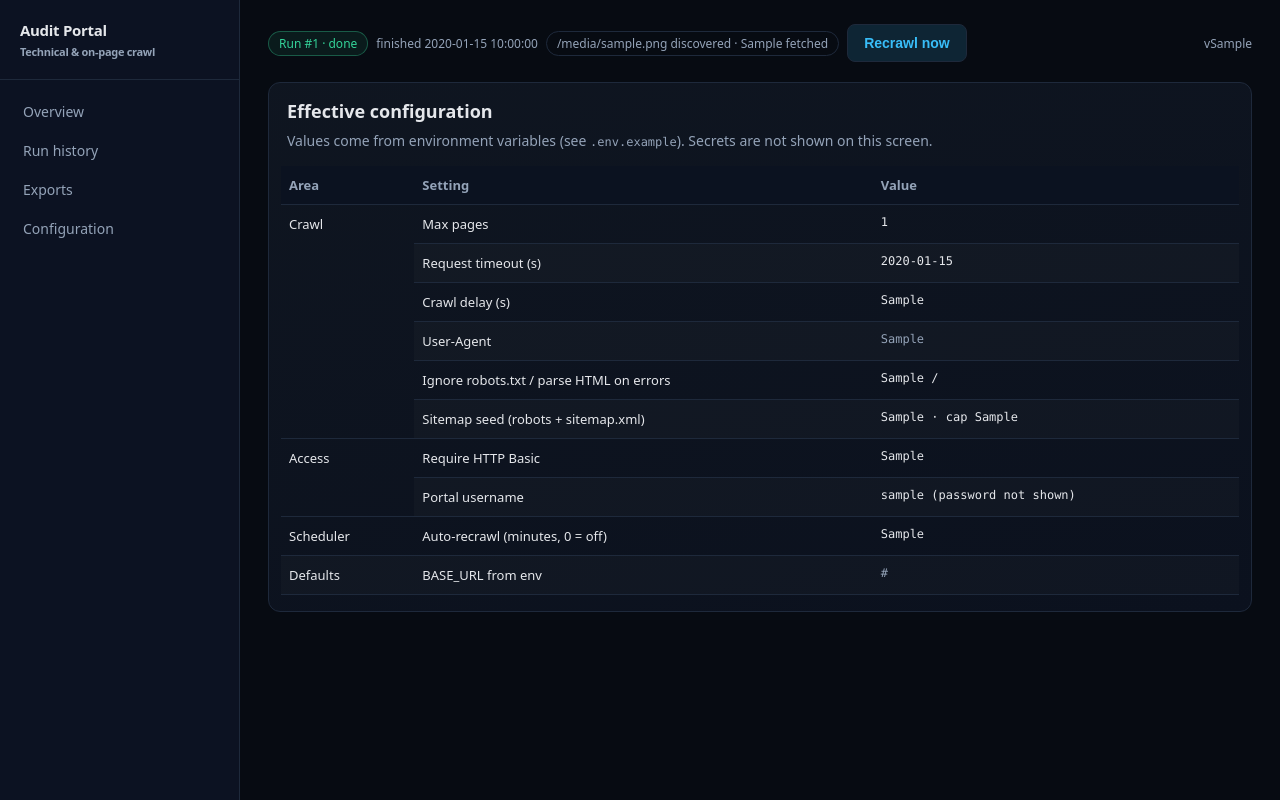
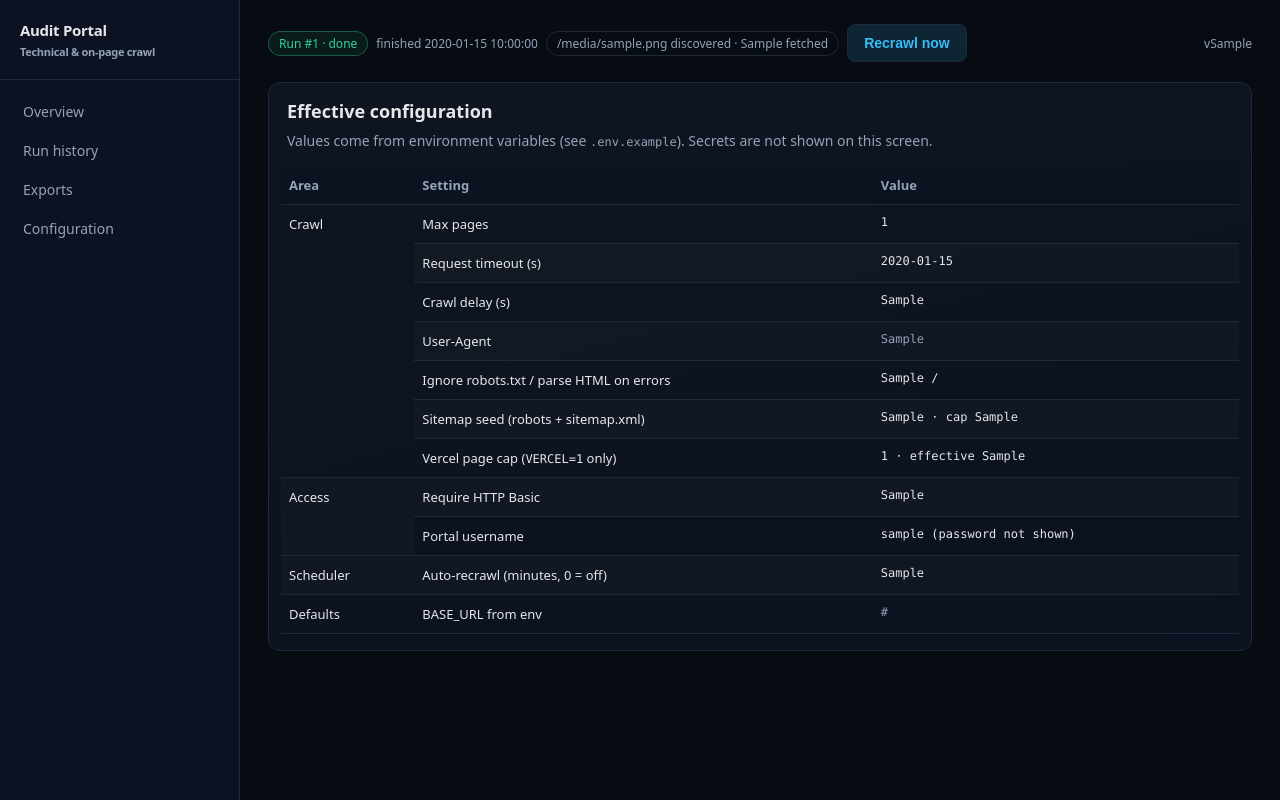
Before and after one commit to modester-Aish/audit, a Flask app: template audit_portal/templates/settings.html in a window 1280 px wide. Run offline with Flask 3, Linux system fonts and the light colour scheme; the template is opened without the code that fills it: most values are stand-ins (such as "Sample title", 1, 10 or a date in 2020); parts of the project's set-up code (start-up, migrations or seed data) failed here and were passed over.

Commit message:
Vercel: sync crawl, archive superseded runs, higher caps
- Run crawl in-request when VERCEL=1; disable auto-recrawl thread on Vercel
- Archive cancelled runs before wipe; allow cancelled in run snapshots
- VERCEL_MAX_PAGES default 5000 (align with MAX_PAGES); vercel.json maxDuration 300
- UI warnings, settings row, history copy; api run-status uses crawl_page_cap
- Smoke test for crawl_page_cap clamp

Made-with: Cursor

```diff
--- a/audit_portal/routes.py
+++ b/audit_portal/routes.py
@@ -1,5 +1,6 @@
 from __future__ import annotations
 
+import os
 from dataclasses import dataclass
 from typing import Any, Dict, List, Tuple
 from urllib.parse import quote
@@ -13,7 +14,7 @@ from .storage import list_run_history, load_archived_run, load_state
 
 bp = Blueprint("routes", __name__)
 
-PORTAL_VERSION = "2.3.2"
+PORTAL_VERSION = "2.3.3"
 
 
 @bp.app_template_filter("index_explain")
@@ -53,6 +54,7 @@ def _inject_run_context() -> Dict[str, Any]:
         "latest_run": run,
         "target_base_url": tgt,
         "settings": st,
+        "vercel_serverless": bool(os.environ.get("VERCEL")),
     }
 
 
@@ -610,7 +612,7 @@ def api_run_status():
     return jsonify(
         run=run,
         target_base_url=(state.get("target_base_url") or "").strip(),
-        max_pages=int(getattr(st, "max_pages", 5000) or 5000),
+        max_pages=int(st.crawl_page_cap()),
     )
 
 
--- a/audit_portal/storage.py
+++ b/audit_portal/storage.py
@@ -99,7 +99,7 @@ def archive_completed_run(state: Dict[str, Any]) -> None:
     if rid <= 0:
         return
     status = str(run.get("status") or "")
-    if status not in ("done", "error"):
+    if status not in ("done", "error", "cancelled"):
         return
     os.makedirs(_runs_dir(), exist_ok=True)
     path = _run_snapshot_path(rid)
--- a/audit_portal/templates/dashboard.html
+++ b/audit_portal/templates/dashboard.html
@@ -8,6 +8,9 @@
         <div style="font-weight:800; font-size:17px; margin-bottom:6px;">Target website</div>
         <div class="muted" style="font-size:14px; max-width:560px;">
           Enter the site root. We crawl the <strong>whole site</strong>: URLs are queued from <strong>sitemaps</strong> (<span class="mono">robots.txt</span> + <span class="mono">/sitemap.xml</span>, nested indexes) <em>and</em> internal <span class="mono">&lt;a href&gt;</span> links on each HTML page-up to your max page limit. Each URL gets <span class="mono">&lt;title&gt;</span>, meta / OG / Twitter text, H1, canonical, robots, timing, and body internal links.
+          {% if vercel_serverless %}
+            <span class="small"><strong>Vercel:</strong> each “Recrawl” may take a while—keep the tab open until the page reloads. Page cap this deployment: <span class="mono">{{ settings.crawl_page_cap() }}</span>.</span>
+          {% endif %}
         </div>
       </div>
       {% if not viewing_archived %}
--- a/audit_portal/templates/history.html
+++ b/audit_portal/templates/history.html
@@ -5,10 +5,10 @@
   <div class="panel">
     <h2 style="margin:0 0 8px; font-size:18px;">Completed crawl runs</h2>
     <p class="muted" style="margin:0 0 16px; font-size:14px;">
-      Each finished or failed crawl is snapshotted so you can revisit results without affecting the live workspace.
+      Finished, failed, and <strong>superseded</strong> crawls (when you start a new run while one was in progress) are snapshotted so you can reopen them without changing the live workspace.
     </p>
     {% if not runs %}
-      <p class="muted">No archived runs yet. Finish a crawl to see it listed here.</p>
+      <p class="muted">No archived runs yet. Complete a crawl on the overview (or start a second crawl while one is running) to see entries here.</p>
     {% else %}
       <div class="table-wrap">
         <table class="data">
--- a/audit_portal/templates/layout.html
+++ b/audit_portal/templates/layout.html
@@ -339,6 +339,13 @@
           Viewing archived run #{{ archived_run_id }}. <a href="{{ url_for('routes.dashboard') }}">Return to live data</a>
         </div>
       {% endif %}
+      {% if vercel_serverless %}
+        <div class="banner-warn" style="line-height:1.5;">
+          <strong>Vercel (serverless):</strong> Crawls run <em>inside</em> the “Recrawl” request—background threads freeze after a normal response, which is why you previously saw one page or mismatched live counts.
+          This build caps each run at <span class="mono">{{ settings.crawl_page_cap() }}</span> pages (<span class="mono">VERCEL_MAX_PAGES</span> env, default 5000, same as <span class="mono">MAX_PAGES</span>). Raise or lower only if your plan’s function <strong>max duration</strong> allows (see <span class="mono">vercel.json</span>).
+          Data lives under <span class="mono">/tmp</span> and can differ between instances; finished runs appear under <strong>Run history</strong>. For unlimited full-site crawls, run the app locally or on a VPS with persistent disk.
+        </div>
+      {% endif %}
       <div class="top-strip">
         <div class="run-meta">
           {% if latest_run %}
@@ -356,11 +363,6 @@
               <span id="live-discovered">{{ latest_run.pages_discovered or 0 }}</span> discovered ·
               <span id="live-fetched">{{ latest_run.pages_fetched or 0 }}</span> fetched
             </span>
-            {% if latest_run.status == 'running' and not viewing_archived %}
-              <div class="progress-track" title="Live progress (pages discovered)">
-                <div class="progress-bar" id="live-progress-bar"></div>
-              </div>
-            {% endif %}
             {% if latest_run.error_message %}
               <span class="pill bad">{{ latest_run.error_message[:120] }}{% if latest_run.error_message|length > 120 %}…{% endif %}</span>
             {% endif %}
@@ -379,7 +381,7 @@
           <div class="live-crawl-head">
             <span class="live-pulse-dot" aria-hidden="true"></span>
             <span class="live-progress-label" id="live-progress-label">
-              Crawling… <span id="live-count-pct">{{ latest_run.pages_discovered or 0 }}</span> / <span id="live-cap">{{ settings.max_pages|default(5000) }}</span> pages
+              Crawling… <span id="live-count-pct">{{ latest_run.pages_discovered or 0 }}</span> / <span id="live-cap">{{ settings.crawl_page_cap() }}</span> pages
             </span>
           </div>
           <div class="live-current-wrap">
--- a/audit_portal/templates/settings.html
+++ b/audit_portal/templates/settings.html
@@ -13,12 +13,13 @@
           <tr><th>Area</th><th>Setting</th><th>Value</th></tr>
         </thead>
         <tbody>
-          <tr><td rowspan="6">Crawl</td><td>Max pages</td><td class="mono">{{ settings.max_pages }}</td></tr>
+          <tr><td rowspan="7">Crawl</td><td>Max pages</td><td class="mono">{{ settings.max_pages }}</td></tr>
           <tr><td>Request timeout (s)</td><td class="mono">{{ settings.request_timeout_seconds }}</td></tr>
           <tr><td>Crawl delay (s)</td><td class="mono">{{ settings.crawl_delay_seconds }}</td></tr>
           <tr><td>User-Agent</td><td class="mono small">{{ settings.user_agent }}</td></tr>
           <tr><td>Ignore robots.txt / parse HTML on errors</td><td class="mono">{{ settings.ignore_robots_txt }} / {{ settings.try_parse_html_on_error }}</td></tr>
           <tr><td>Sitemap seed (robots + sitemap.xml)</td><td class="mono">{{ settings.use_sitemap_seed }} · cap {{ settings.sitemap_seed_cap }}</td></tr>
+          <tr><td>Vercel page cap (<span class="mono">VERCEL=1</span> only)</td><td class="mono">{{ settings.vercel_max_pages }} · effective {{ settings.crawl_page_cap() }}</td></tr>
           <tr><td rowspan="2">Access</td><td>Require HTTP Basic</td><td class="mono">{{ settings.require_auth }}</td></tr>
           <tr><td>Portal username</td><td class="mono">{{ settings.audit_username }} (password not shown)</td></tr>
           <tr><td>Scheduler</td><td>Auto-recrawl (minutes, 0 = off)</td><td class="mono">{{ settings.auto_recrawl_minutes }}</td></tr>
```
Also changed, not shown: audit_portal/config.py (+9 -0 lines), audit_portal/service.py (+14 -3 lines), audit_portal/smoke_test.py (+13 -0 lines), vercel.json (added), 1 other file.
